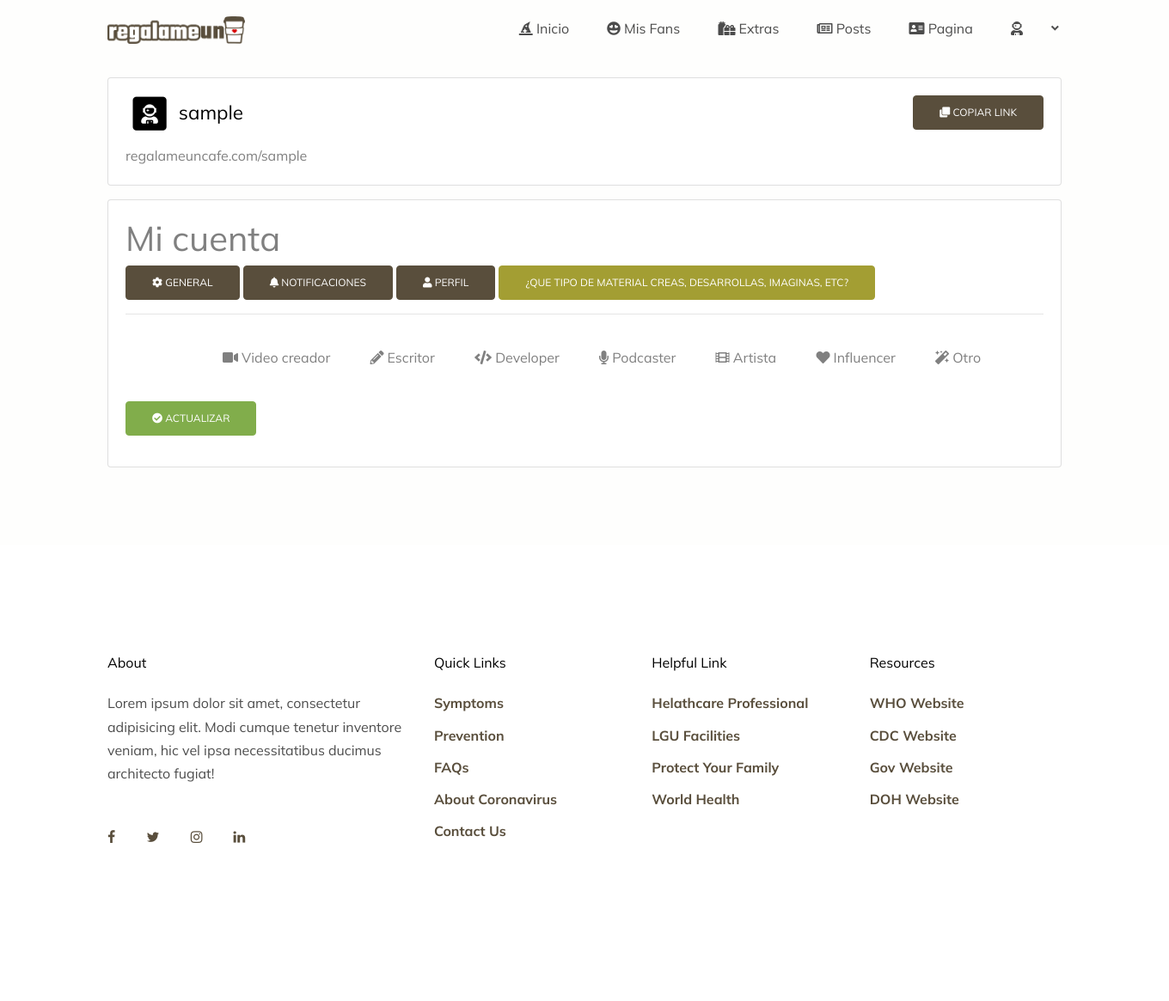
After one commit to tonatiuh19/eco_regcoffee, a PHP site: page /material/ in a window 1360 px wide. The commit adds this page. Shown: the whole page at 86% size. Run offline with PHP 8.4, Linux system fonts and the light colour scheme; the visitor is signed in with stand-in values (Sample User, id 1); data that the repository does not hold is empty; some libraries are stand-ins or nearby versions; some web fonts are replaced.

Commit message:
adding categories

```diff
--- a/admin/header.php
+++ b/admin/header.php
@@ -84,19 +84,21 @@ if(!isset($_SESSION["user_param"]))
             <nav class="site-navigation position-relative text-right" role="navigation">
 
               <ul class="site-menu main-menu js-clone-nav mr-auto d-none d-lg-block">
-                <li><a href="../mipagina/" class="nav-link"><i class="fas fa-hat-wizard"></i> Inicio</a></li>
+                <li><a href="../mipagina/" class="nav-link itemActive" id="navInicio"><i class="fas fa-hat-wizard"></i> Inicio</a></li>
 
-                <li><a href="../misfans/" class="nav-link"><i class="fas fa-grin-hearts"></i> Mis Fans</a></li>
-                <li><a href="../misextras/" class="nav-link"><i class="fas fa-gifts"></i> Extras</a></li>
+                <li><a href="../misfans/" class="nav-link itemActive" id="navFans"><i class="fas fa-grin-hearts"></i> Mis Fans</a></li>
+                <li><a href="../misextras/" class="nav-link itemActive" id="navExtras"><i class="fas fa-gifts"></i> Extras</a></li>
 
 
-                <li><a href="../misposts/" class="nav-link"><i class="far fa-newspaper"></i> Posts</a></li>
-                <li><a href="../comolovemifan/" class="nav-link"><i class="fas fa-address-card"></i> Pagina</a></li>
+                <li><a href="../misposts/" class="nav-link itemActive" id="navPosts"><i class="far fa-newspaper"></i> Posts</a></li>
+                <li><a href="../comolovemifan/" class="nav-link itemActive" id="navPagina"><i class="fas fa-address-card"></i> Pagina</a></li>
                 <li class="has-children active">
-                  <a href="#" class="nav-link"><i class="fas fa-user-astronaut"></i></a>
+                  <a href="#" class="nav-link itemActive" id="navAstronaut"><i class="fas fa-user-astronaut"></i></a>
                   <ul class="dropdown">
                     <li><a href="../micuenta/" class="nav-link">Mi cuenta</a></li>
                     <li><a href="../missubcripciones/" class="nav-link">Apoyo a creadores</a></li>
+                    <li><a href="../missubcripciones/" class="nav-link">Mis pagos</a></li>
+                    <li><a href="../missubcripciones/" class="nav-link">Soporte</a></li>
                     <li><a href="../admin/end.php" class="nav-link">Salir </a></li>
                   </ul>
                 </li>
--- a/admin/main_fan.php
+++ b/admin/main_fan.php
@@ -662,3 +662,6 @@ date_default_timezone_set('America/Mexico_City');
 <?php
 require_once('../admin/footer.php');
 ?>
+<script type="text/javascript">
+  activateNavbarItem("navPagina");
+</script>
--- a/js/coffee.js
+++ b/js/coffee.js
@@ -201,6 +201,32 @@ $(document).ready(function(){
       $('#cancelmodifyProfile').hide();
       $('#savemodifyProfile').hide();
    });
+
+   /*$('#cancelmodifyMaterial').hide();
+   $('#savemodifyMaterial').hide();
+   $("#modifyMaterial").click(function(evt){
+      document.getElementById("myCheckboxCreator").removeAttribute("disabled");
+      document.getElementById("myCheckboxWritter").removeAttribute("disabled");
+      document.getElementById("myCheckboxDeveloper").removeAttribute("disabled");
+      document.getElementById("myCheckboxPodcaster").removeAttribute("disabled");
+      document.getElementById("myCheckboxArtist").removeAttribute("disabled");
+      document.getElementById("myCheckboxInfluencer").removeAttribute("disabled");
+      document.getElementById("myCheckboxOther").removeAttribute("disabled");
+      $('#cancelmodifyMaterial').show();
+      $('#savemodifyMaterial').show();
+   });
+
+   $("#cancelmodifyMaterial").click(function(evt){
+      document.getElementById("myCheckboxCreator").setAttribute("disabled", '');
+      document.getElementById("myCheckboxWritter").setAttribute("disabled", '');
+      document.getElementById("myCheckboxDeveloper").setAttribute("disabled", '');
+      document.getElementById("myCheckboxPodcaster").setAttribute("disabled", '');
+      document.getElementById("myCheckboxArtist").setAttribute("disabled", '');
+      document.getElementById("myCheckboxInfluencer").setAttribute("disabled", '');
+      document.getElementById("myCheckboxOther").setAttribute("disabled", '');
+      $('#cancelmodifyMaterial').hide();
+      $('#savemodifyMaterial').hide();
+   });*/
 
    $('.currency').blur(function(){
       $('.currency').formatCurrency();
@@ -599,3 +625,9 @@ function showGraph()
             });
 	}
 }
+
+function activateNavbarItem(item){
+   var element = document.getElementById(item);
+   $('.itemActive').removeClass('active');
+   element.classList.add("active");
+}
--- /dev/null
+++ b/material/index.php
@@ -0,0 +1,162 @@
+<?php
+require_once('../admin/header.php');
+?>
+<style>
+.ulu {
+  list-style-type: none;
+}
+
+.liu {
+  display: inline-block;
+}
+
+input[type="checkbox"][id^="myCheckbox"] {
+  display: none;
+}
+
+label {
+  border: 1px solid #fff;
+  padding: 10px;
+  display: block;
+  position: relative;
+  margin: 10px;
+  cursor: pointer;
+}
+
+label:before {
+  background-color: white;
+  color: white;
+  content: " ";
+  display: block;
+  border-radius: 50%;
+  border: 1px solid grey;
+  position: absolute;
+  top: -5px;
+  left: -5px;
+  width: 25px;
+  height: 25px;
+  text-align: center;
+  line-height: 28px;
+  transition-duration: 0.4s;
+  transform: scale(0);
+}
+
+label img {
+  height: 100px;
+  width: 100px;
+  transition-duration: 0.2s;
+  transform-origin: 50% 50%;
+}
+
+:checked + label {
+  border-color: #ddd;
+}
+
+:checked + label:before {
+  content: "✓";
+  background-color: grey;
+  transform: scale(1);
+}
+
+:checked + label img {
+  transform: scale(0.9);
+  /* box-shadow: 0 0 5px #333; */
+  z-index: -1;
+}
+</style>
+    <div class="site-section bg-primary-light">
+      <div class="container">
+
+        <div class="row">
+              <div class="col-sm-12">
+                <div class="card">
+                  <div class="card-body">
+                  <button id="copyLink" class="btn btn-primary float-right"  onclick="copyLinkToClipboard('#linkToCopy')"><i class="fas fa-clone"></i> Copiar link</button>
+                    <h5 class="card-title">
+                      <span class="fa-stack">
+                        <i class="fas fa-square fa-stack-2x"></i>
+                        <i class="fas fa-user-astronaut fa-stack-1x fa-inverse"></i>
+                      </span>
+                      <?php
+                        echo $_SESSION['uname'];
+                      ?>
+                      </h5>
+                    <?php
+                      echo '<p class="card-text" id="linkToCopy">regalameuncafe.com/'.$_SESSION['uname'].'</p>';
+                    ?>
+                  </div>
+                </div>
+              </div>
+        </div>
+        <p></p>
+        <div class="row">
+              <div class="col-sm-12">
+                <div class="card">
+                  <div class="card-body">
+                    <h1>Mi cuenta</h1>
+                    <p>
+                        <a href="../micuenta" class="btn btn-primary"><i class="fas fa-cog"></i> General</a>
+                        <a href="../notificaciones/" class="btn btn-primary"><i class="fas fa-bell"></i> Notificaciones</a>
+                        <a href="../perfil/" class="btn btn-primary"><i class="fas fa-user"></i> Perfil</a>
+                        <a href="../material/" class="btn btn-primary active">¿Que tipo de material creas, desarrollas, imaginas, etc?</a>
+                    </p>
+
+                      <hr>
+                      <p>
+                        <form action="saveMaterial/" method="post">
+                            <ul class="ulu text-center">
+                                <li class="liu">
+                                    <input type="checkbox" id="myCheckbox1" />
+                                    <label for="myCheckbox1"><i class="fas fa-video"></i> Video creador</label>
+                                </li>
+                                <li class="liu">
+                                    <input type="checkbox" id="myCheckbox2" />
+                                    <label for="myCheckbox2"><i class="fas fa-pencil-alt"></i> Escritor</label>
+                                </li>
+                                <li class="liu">
+                                    <input type="checkbox" id="myCheckbox3" />
+                                    <label for="myCheckbox3"><i class="fas fa-code"></i> Developer</label>
+                                </li>
+                                <li class="liu">
+                                    <input type="checkbox" id="myCheckbox3" />
+                                    <label for="myCheckbox3"><i class="fas fa-microphone"></i> Podcaster</label>
+                                </li>
+                                <li class="liu">
+                                    <input type="checkbox" id="myCheckbox3" />
+                                    <label for="myCheckbox3"><i class="fas fa-film"></i> Artista</label>
+                                </li>
+                                <li class="liu">
+                                    <input type="checkbox" id="myCheckbox3" />
+                                    <label for="myCheckbox3"><i class="fas fa-heart"></i> Influencer</label>
+                                </li>
+                                <li class="liu">
+                                    <input type="checkbox" id="myCheckbox3" />
+                                    <label for="myCheckbox3"><i class="fas fa-magic"></i> Otro</label>
+                                </li>
+                            </ul>
+                            <button type="button" class="btn btn-success text-white" id="savemodifyMaterial" data-toggle="modal" data-target="#exampleModal">
+                            <i class="fas fa-check-circle" type="submit"></i> Actualizar
+                            </button>
+
+                        </form>
+                      </p>
+                  </div>
+                </div>
+              </div>
+        </div>
+
+
+      </div>
+    </div>
+
+<?php
+require_once('../admin/footer.php');
+$session_value=basename(dirname(__FILE__));
+$conn->close();
+?>
+<script type="text/javascript">
+	var myTitle='<?php echo $session_value;?>';
+    document.title = 'Regalame un Cafe';
+
+    activateNavbarItem("navAstronaut");
+</script>
--- a/micuenta/index.php
+++ b/micuenta/index.php
@@ -37,6 +37,7 @@ date_default_timezone_set('America/Mexico_City');
                         <a href="../micuenta" class="btn btn-primary active"><i class="fas fa-cog"></i> General</a>
                         <a href="../notificaciones/" class="btn btn-primary"><i class="fas fa-bell"></i> Notificaciones</a>
                         <a href="../perfil/" class="btn btn-primary"><i class="fas fa-user"></i> Perfil</a>
+                        <a href="../material/" class="btn btn-primary">¿Que tipo de material creas, desarrollas, imaginas, etc?</a>
                     </p>
                     <hr>
                     <p>
@@ -183,5 +184,7 @@ $conn->close();
 ?>
 <script type="text/javascript">
 	var myTitle='<?php echo $session_value;?>';
-	document.title = 'Regalame un Cafe';
+  document.title = 'Regalame un Cafe';
+
+  activateNavbarItem("navAstronaut");
 </script>
--- a/misextras/index.php
+++ b/misextras/index.php
@@ -344,5 +344,7 @@ $conn->close();
 ?>
 <script type="text/javascript">
 	var myTitle='<?php echo $session_value;?>';
-	document.title = 'Regalame un Cafe';
+    document.title = 'Regalame un Cafe';
+
+    activateNavbarItem("navExtras");
 </script>
--- a/misfans/index.php
+++ b/misfans/index.php
@@ -118,5 +118,7 @@ $conn->close();
 ?>
 <script type="text/javascript">
 	var myTitle='<?php echo $session_value;?>';
-	document.title = 'Regalame un Cafe';
+  document.title = 'Regalame un Cafe';
+
+  activateNavbarItem("navFans");
 </script>
--- a/misposts/index.php
+++ b/misposts/index.php
@@ -110,3 +110,6 @@ $conn->close();
 	var myTitle='<?php echo $session_value;?>';
 	document.title = 'Regalame un Cafe';
 </script>
+<script type="text/javascript">
+  activateNavbarItem("navPosts");
+</script>
--- a/notificaciones/index.php
+++ b/notificaciones/index.php
@@ -35,6 +35,7 @@ require_once('../admin/header.php');
                       <a href="../micuenta" class="btn btn-primary"><i class="fas fa-cog"></i> General</a>
                       <a href="../notificaciones/" class="btn btn-primary active"><i class="fas fa-bell"></i> Notificaciones</a>
                       <a href="../perfil/" class="btn btn-primary"><i class="fas fa-user"></i> Perfil</a>
+                      <a href="../material/" class="btn btn-primary">¿Que tipo de material creas, desarrollas, imaginas, etc?</a>
                     </p>
                     <hr>
                     <p>
@@ -108,5 +109,7 @@ $conn->close();
 ?>
 <script type="text/javascript">
 	var myTitle='<?php echo $session_value;?>';
-	document.title = 'Regalame un Cafe';
+  document.title = 'Regalame un Cafe';
+
+  activateNavbarItem("navAstronaut");
 </script>
```
Also changed, not shown: mipagina/index.php (+13 -4 lines), perfil/index.php (+7 -4 lines).
